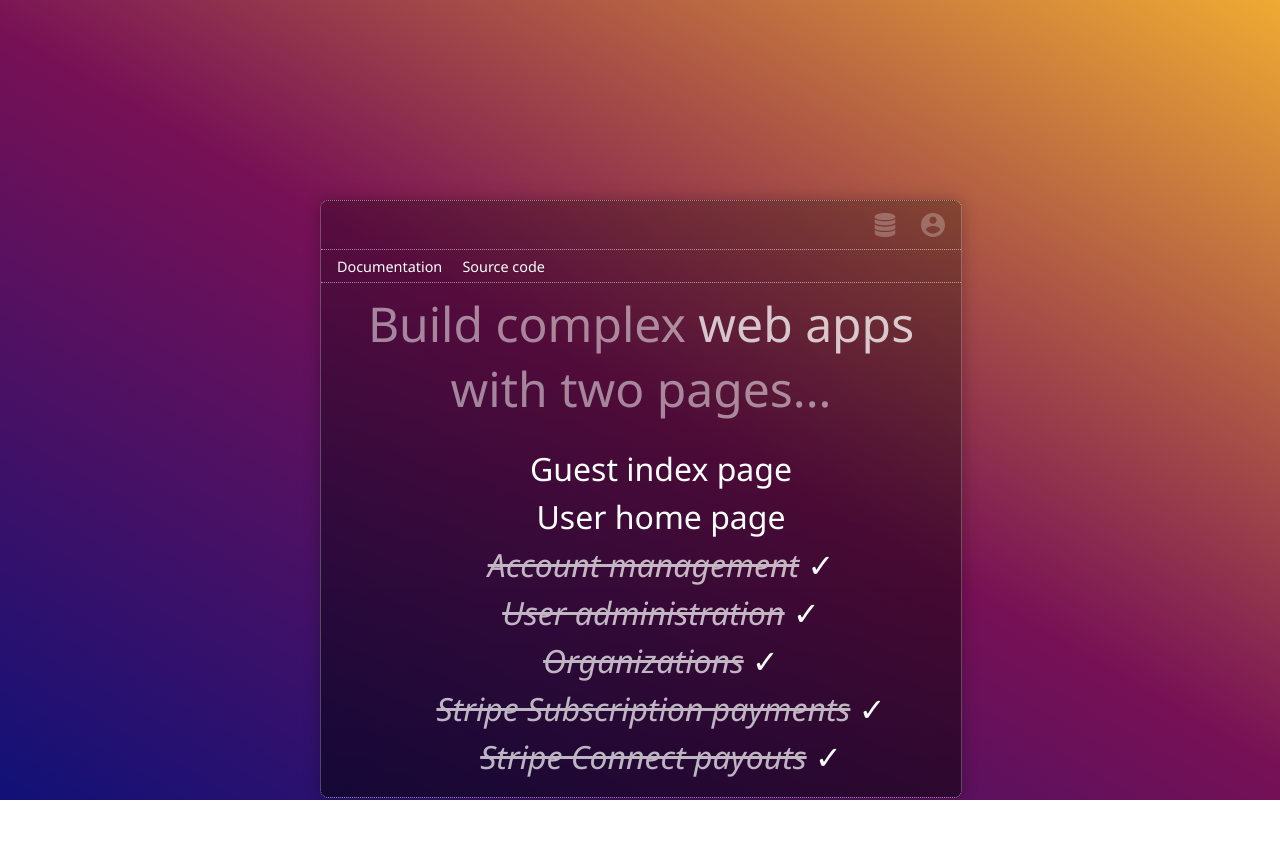
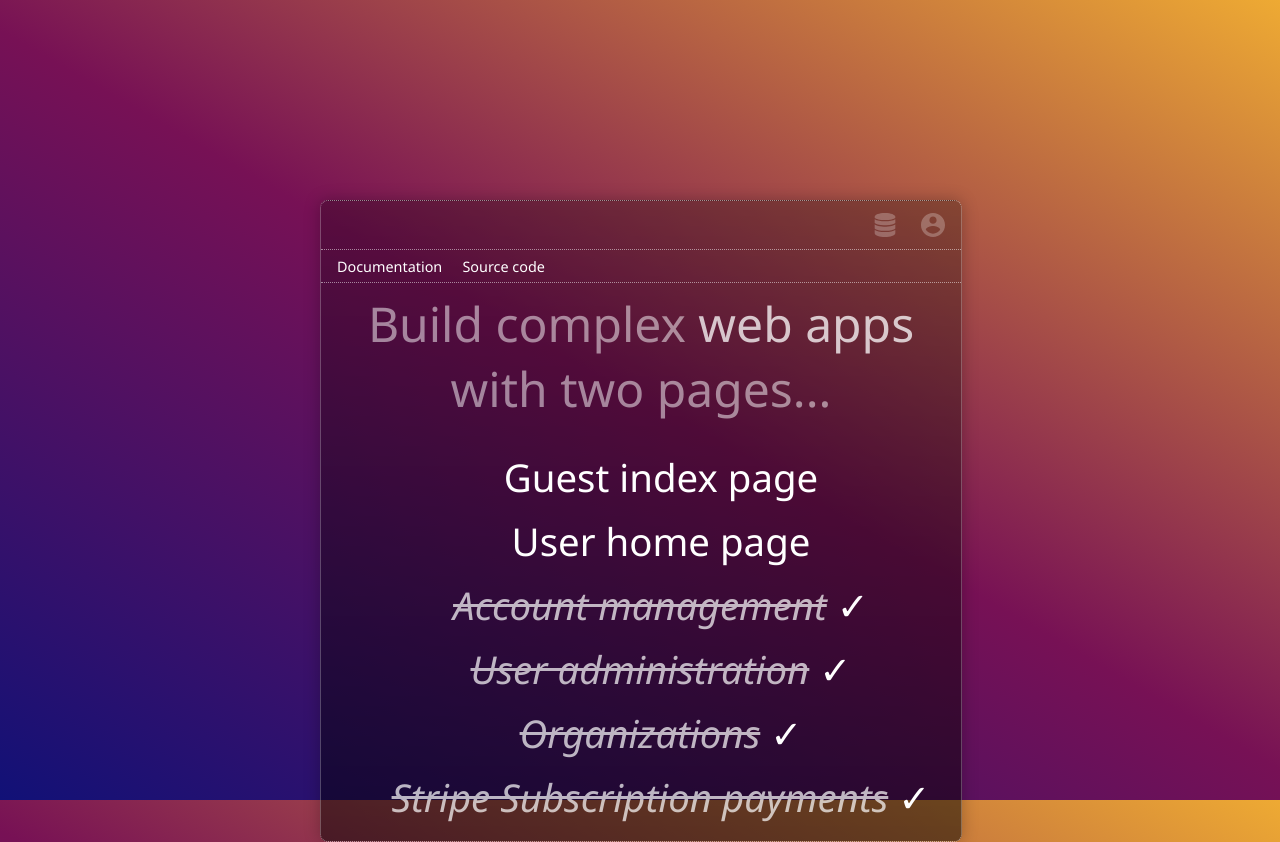
Before and after one commit to userdashboard/documentation, a website: page index.html in a window 1280 px wide. Before the commit the page ends 800 px from the top, so only its background shows below. Drawn offline with Linux system fonts and the light colour scheme.

Commit message:
Tweaking

```diff
--- a/index.html
+++ b/index.html
@@ -122,7 +122,7 @@
 
     .content li {
       font-size: 1.2rem;
-      line-height: 3rem;
+      line-height: 1.6rem;
       color: #FFF;
       list-style-type: none
     }
@@ -202,8 +202,8 @@
         font-size: 0.9rem
       }
       .content li {
-        line-height: 3rem;
-        font-size: 2rem
+        line-height: 4rem;
+        font-size: 2.4rem
       }
     }
 
```
